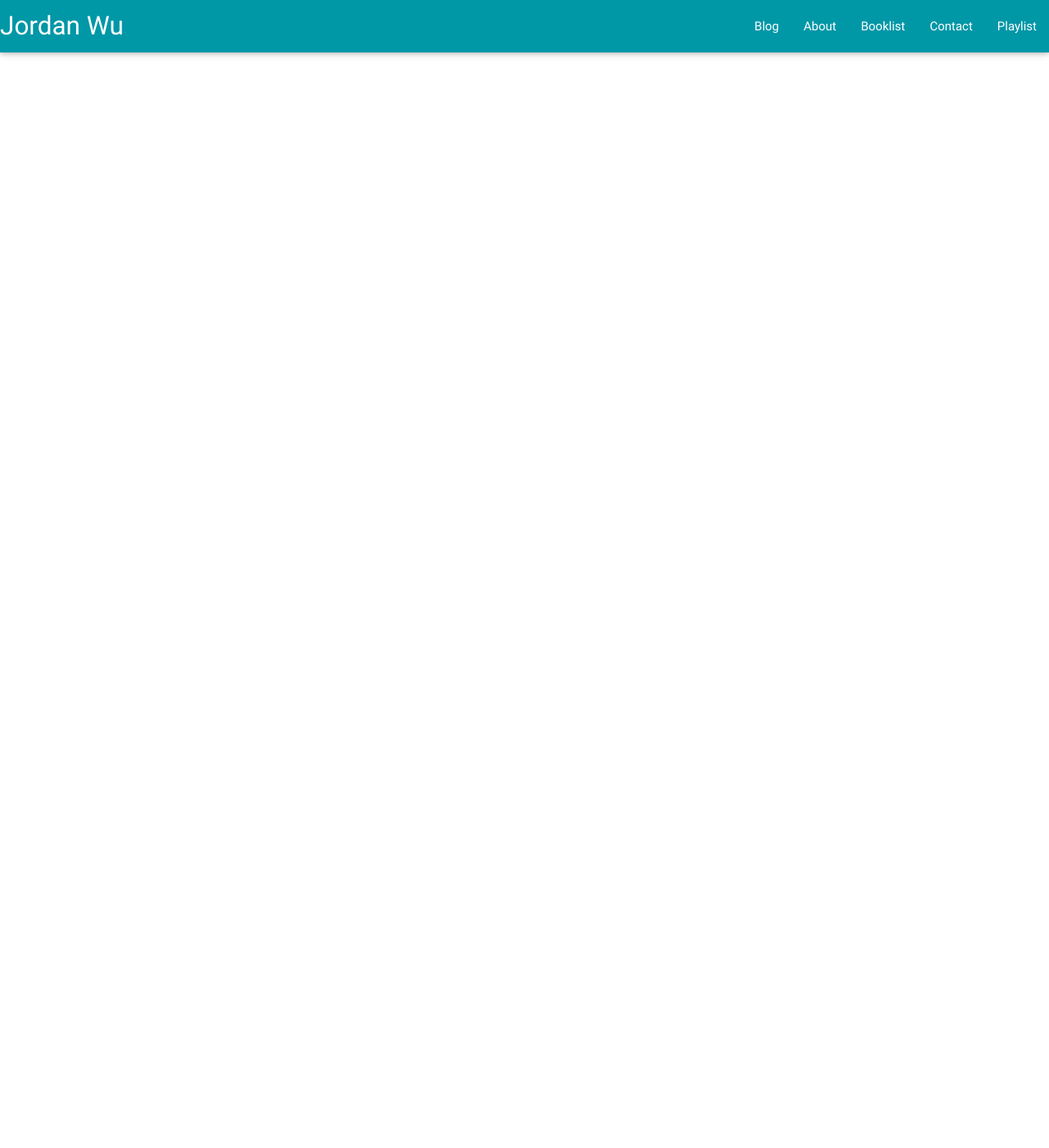
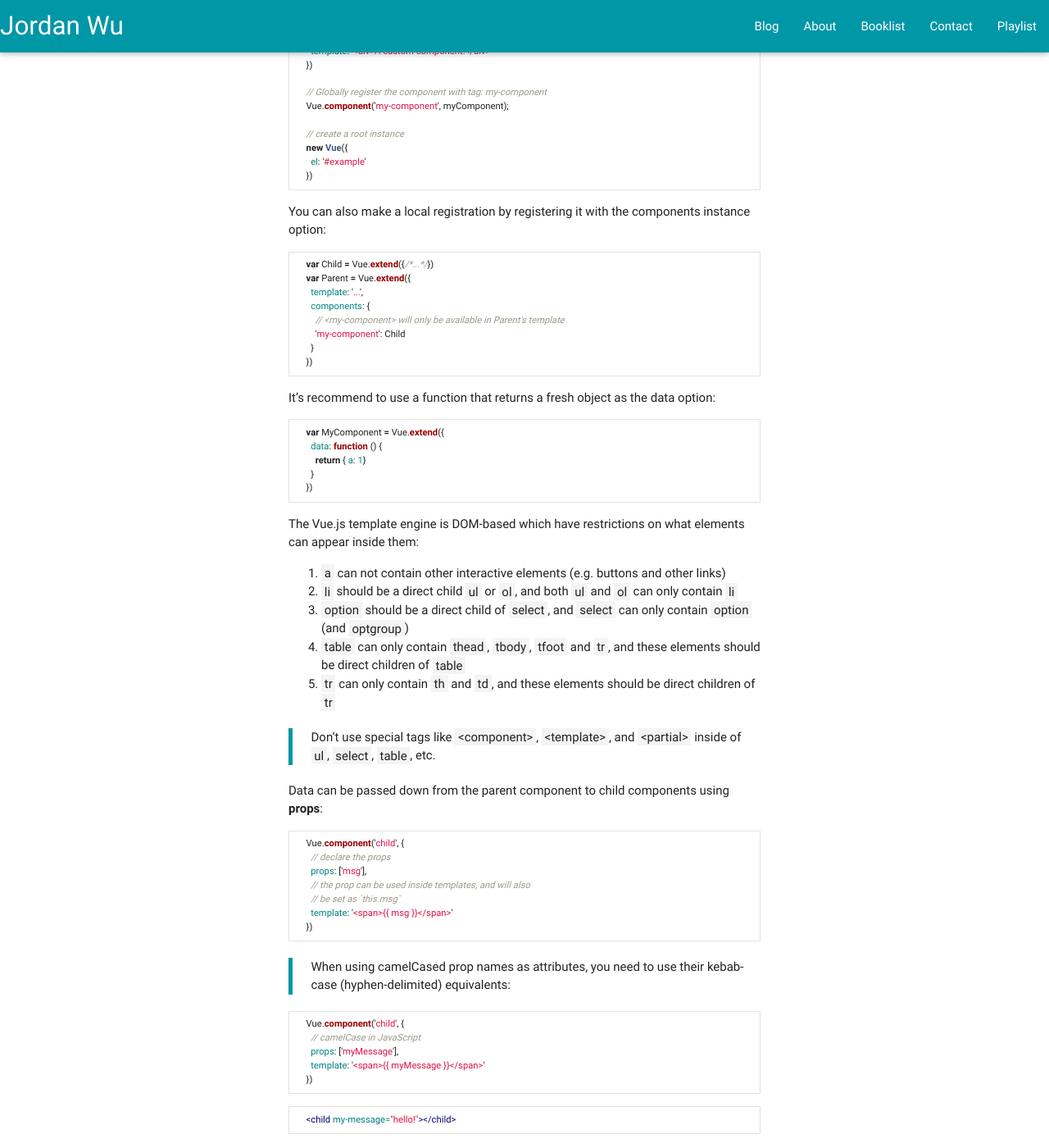
Before and after one commit to JordanSpencerWu/old-website, a Jekyll site: the page built from _posts/blog/2016/2016-09-04-learning-vuejs.markdown, in a window 1280 px wide and 1400 px high, scrolled down 6216 px. Shown: the whole window at 82% size. Built offline with Jekyll 4.4.1, drawn with Linux system fonts in a browser that asks for light colours; nearby versions of some CDN libraries; comment, search, counter and statistics services are not loaded; some of the changed text lies outside the part shown.

Commit message:
finish vue notes

```diff
--- a/_posts/blog/2016/2016-02-26-drawing-with-svg.markdown
+++ b/_posts/blog/2016/2016-02-26-drawing-with-svg.markdown
@@ -452,7 +452,7 @@ There are programs that can create svg for you like <a href="https://inkscape.or
 
 There are many good libraries for creating awesome svg available online. If you want to add more animation to your svg elements, you should take a look at <a href="http://snapsvg.io/" target="_blank">Snap.svg</a>. Snap.svg has a large library of animation you can use to make your svg come to life. If you want your svg to look like it's being drawn then you should use <a href="https://maxwellito.github.io/vivus/" target="_blank">Vivus.js</a>. Lastly, a popular svg library is <a href="https://d3js.org/" target="_blank">D3.js</a> which makes data visualization which helps you create graphs based on your data. You can do anything with svg!!
 
-<div>
+<div class="center">
   <svg version="1.1" width="320" height="320" viewBox="0 0 320 320" fill="none" stroke="#000" stroke-linecap="round"
       xmlns="http://www.w3.org/2000/svg" xmlns:xlink="http://www.w3.org/1999/xlink" style="display: block; margin:auto">
     <defs>
--- a/_posts/blog/2016/2016-09-04-learning-vuejs.markdown
+++ b/_posts/blog/2016/2016-09-04-learning-vuejs.markdown
@@ -284,4 +284,108 @@ The `v-model` directive is used to create two-way data binding on form input and
 
 #### Components
 
-Coming soon..
+Components are custom elements that extend basic HTML to encapsulate reusable code. When you create a new component constructor using `Vue.exnted()`, remember to __register__ it with `Vue.component(tag, constructor)`:
+
+> Follow the naming convention for custom tag-names, all-lowercase, must contain a hyphen.
+
+{% highlight html %}
+  <div id="example">
+    <my-component></my-component>
+  </div>
+{% endhighlight %}
+
+{% highlight javascript %}
+  // define
+  var myComponent = Vue.extend({
+    template: '<div>A custom component!</div>'
+  })
+
+  // Globally register the component with tag: my-component
+  Vue.component('my-component', myComponent);
+
+  // create a root instance
+  new Vue({
+    el: '#example'
+  })
+{% endhighlight %}
+
+You can also make a local registration by registering it with the components instance option:
+
+{% highlight javascript %}
+  var Child = Vue.extend({/*...*/})
+  var Parent = Vue.extend({
+    template: '...',
+    components: {
+      // <my-component> will only be available in Parent's template
+      'my-component': Child
+    }
+  })
+{% endhighlight %}
+
+It's recommend to use a function that returns a fresh object as the data option:
+
+{% highlight javascript %}
+  var MyComponent = Vue.extend({
+    data: function () {
+      return { a: 1}
+    }
+  })
+{% endhighlight %}
+
+The Vue.js template engine is DOM-based which have restrictions on what elements can appear inside them:
+
+1. `a` can not contain other interactive elements (e.g. buttons and other links)
+2. `li` should be a direct child `ul` or `ol`, and both `ul` and `ol` can only contain `li`
+3. `option` should be a direct child of `select`, and `select` can only contain `option` (and `optgroup`)
+4. `table` can only contain `thead`, `tbody`, `tfoot` and `tr`, and these elements should be direct children of `table`
+5. `tr` can only contain `th` and `td`, and these elements should be direct children of `tr`
+
+> Don't use special tags like `<component>`, `<template>`, and `<partial>` inside of `ul`, `select`, `table`, etc.
+
+Data can be passed down from the parent component to child components using __props__:
+
+{% highlight javascript %}
+  Vue.component('child', {
+    // declare the props
+    props: ['msg'],
+    // the prop can be used inside templates, and will also
+    // be set as `this.msg`
+    template: '<span>{{ "{{ msg " }}}}</span>'
+  })
+{% endhighlight %}
+
+> When using camelCased prop names as attributes, you need to use their kebab-case (hyphen-delimited) equivalents:
+
+{% highlight javascript %}
+  Vue.component('child', {
+    // camelCase in JavaScript
+    props: ['myMessage'],
+    template: '<span>{{ "{{ myMessage " }}}}</span>'
+  })
+{% endhighlight %}
+
+{% highlight html %}
+  <child my-message="hello!"></child>
+{% endhighlight %}
+
+By default, all props form a __one-way-down__ binding from the parent to the child. However there are also two-way or a one-time binding with the `.sync` and `.once` __binding type modifiers__:
+
+{% highlight html %}
+  <!== default, one-way-down binding -->
+  <child :msg="parentMsg"><child>
+  <!== explicit two-way binding -->
+  <child :msg.sync="parentMsg"><child>
+  <!== explicit one-time binding -->
+  <child :msg.once="parentMsg"><child>
+{% endhighlight %}
+
+> A child component holds access to its parent component as `this.$parent`. A root Vue instance will be available to all of its descendants as `this.$root`. Each parent component has an array, `this.$children`, which contains all its child components.
+
+Each Vue instance is an event emitter that can:
+
+1. Listen to events using `$on()`
+2. Trigger events on self using `$emit()`
+3. Dispatch an event that propagates upward along the parent chain using `$dispatch()`
+4. Broadcast an event that propagates downward to all descendants using `$broadcast()`
+
+> When `v-ref` is used together with `v-for`, that allows you to directly access a child component.
--- a/_posts/book/2016/2016-08-22-clean-code.markdown
+++ b/_posts/book/2016/2016-08-22-clean-code.markdown
@@ -3,7 +3,7 @@ author: Robert C. Martin
 categories: [book]
 class: 4
 date: 2016-08-22 14:00:00
-description: There are two reason to read this book. One you are a programmer, second you want to become a better programmer. This book introduces many thought processes that will make you a professional programmer, where clarity is king. This book holds many principles for developing code sense through practice. Creating clean code takes a lot of time and effort, always improving readability and design structure of the code.
+description: There are two reason to read this book. One you are a programmer, second you want to become a better programmer. Many thought processes are introduced that will make you a professional programmer, where clarity is king. Creating clean code takes a lot of time and effort, always improving readability and design structure of the code. The key is "code-sense" being able to spot bad code and transform it into clean code.
 hidden: true
 img-path: /assets/images/books/clean-code.jpg
 layout: book
```
Also changed, not shown: other parts of _posts/blog/2016/2016-09-04-learning-vuejs.markdown (+1 -1 lines).
